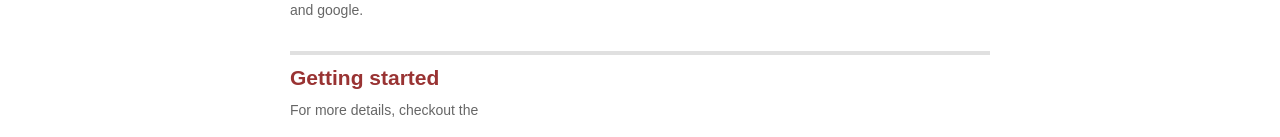
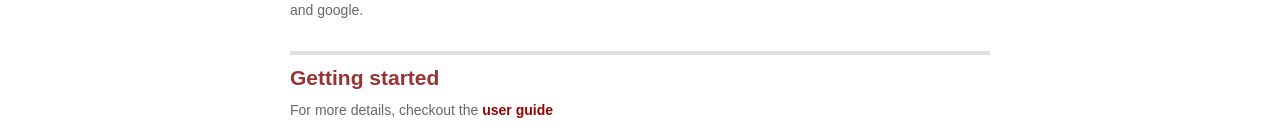
Before and after one commit to BadgerPc/resty-gwt.github.io, a Jekyll site: the page built from index.markdown, in a window 1280 px wide. Shown: the part 1536-1673 px from the top of the page. Built offline with Jekyll 4.4.1, drawn with Linux system fonts in a browser that asks for light colours; Markdown is read by kramdown in place of the engine named in the settings.

Commit message:
home page update

```diff
--- a/index.markdown
+++ b/index.markdown
@@ -85,4 +85,4 @@ external websites like yahoo and google.
 Getting started
 ---------------
 
-For more details, checkout the
+For more details, checkout the [user guide](/documentation/index.html)
```
